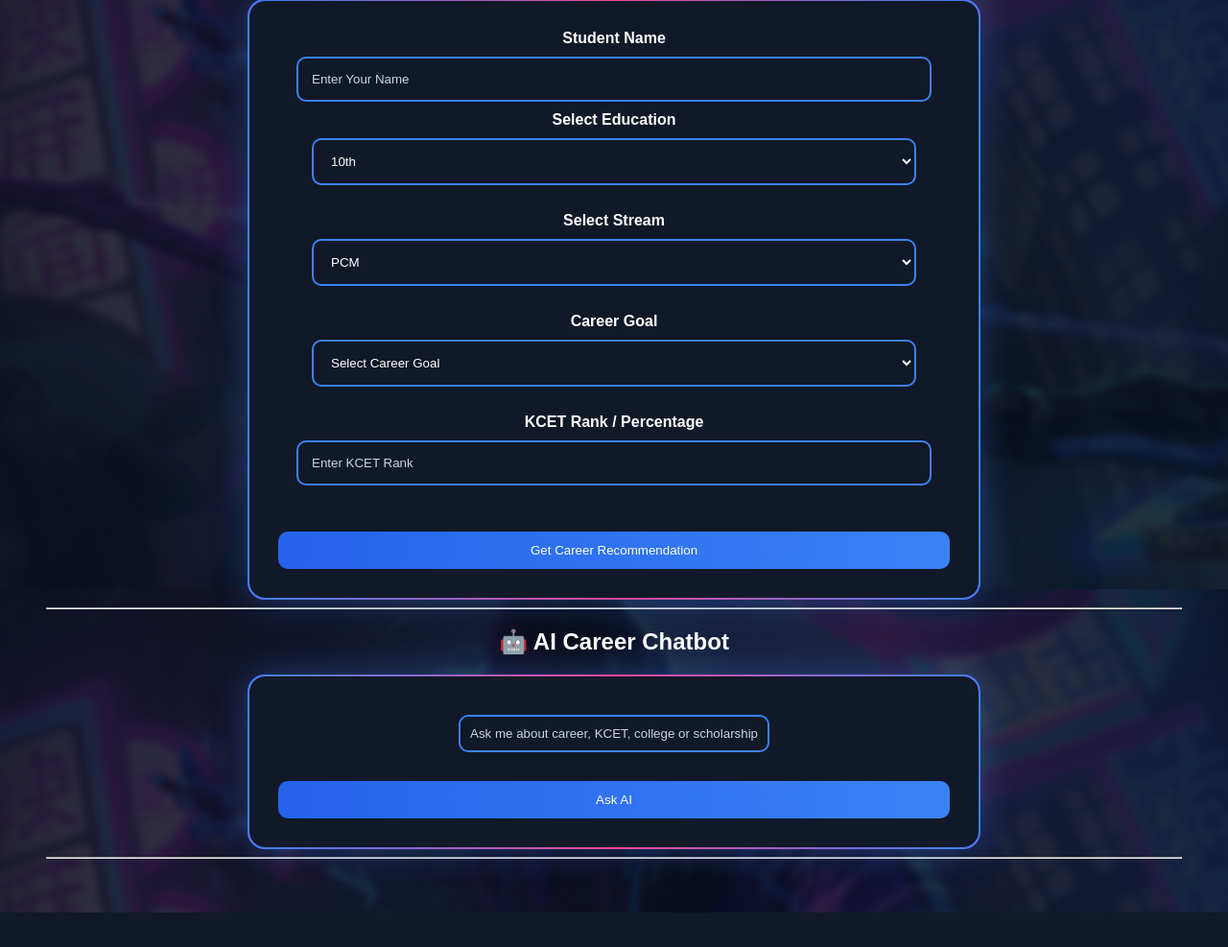
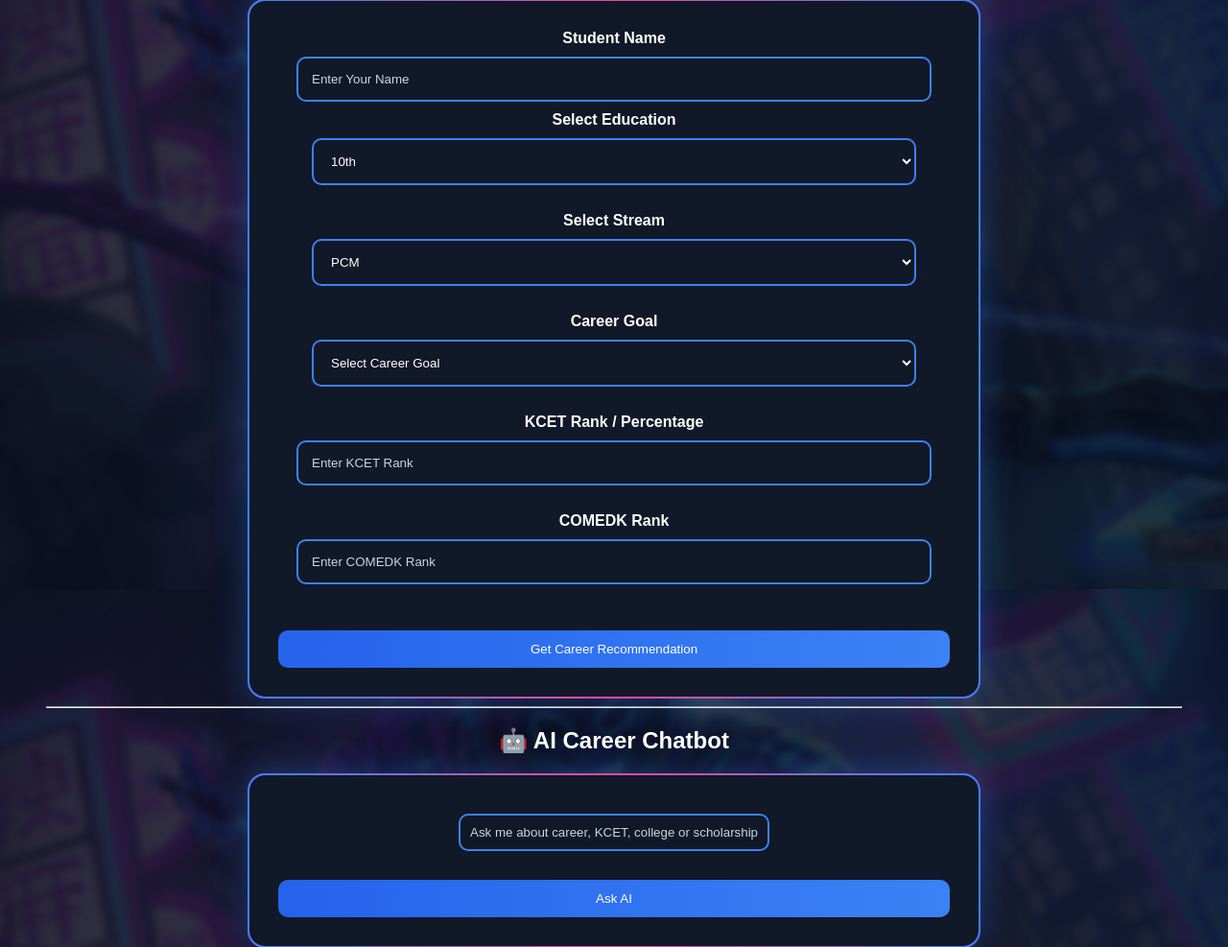
Before and after one commit to shanthamurthykr/AI-Career-Guide, a Flask app: template templates/index.html in a window 1280 px wide. Shown: the part 186-1173 px from the top of the page at 96% size. Before the commit the page ends 1137 px from the top, so only its background shows below. Run offline with Flask 3, Linux system fonts and the light colour scheme; the template is opened without the code that fills it, so the values that code supplies are empty; some libraries are stand-ins or nearby versions.

Commit message:
Added COMEDK predictor and fixed KCET prediction workflow

```diff
--- a/app.py
+++ b/app.py
@@ -1,6 +1,6 @@
 from flask import Flask, render_template, request
 from google import genai
-from career_data import (career_data, kcet_colleges, percentage_courses, scholarships,roadmaps,skills_data,free_courses)
+from career_data import (career_data, kcet_colleges,comedk_colleges, percentage_courses, scholarships,roadmaps,skills_data,free_courses)
 from flask import send_file
 from reportlab.pdfgen import canvas
 import io
@@ -15,6 +15,7 @@
 def home():
     recommendations = []
     college_recommendations = []
+    comedk_recommendations = []
     roadmap = []
     scholarship_list = []
     skill_recommendations = []
@@ -34,58 +35,73 @@
         stream = request.form.get("stream")
         career_goal = request.form.get("career_goal")
         rank = request.form.get("rank")
+        comedk_rank = request.form.get("comedk_rank")
         education = request.form.get("education")
         user_message = request.form.get("message")
 
 
     recommendations = career_data.get(stream, [])
 
+
+    # Roadmap
     if career_goal:
         roadmap = roadmaps.get(career_goal, [])
         skill_recommendations = skills_data.get(career_goal, [])
         free_course_list = free_courses.get(career_goal, [])
 
-        # Gemini AI Chatbot
-        if user_message:
-            try:
-                response = client.models.generate_content(
-                    model="gemini-3.5-flash",
-                    contents=user_message
-                )
-                bot_reply = response.text
-            except Exception as e:
-                bot_reply = f"AI Error: {e}"
+    # Gemini AI
+    if user_message:
+        try:
+            response = client.models.generate_content(
+                model="gemini-3.5-flash",
+                contents=user_message
+            )
+            bot_reply = response.text
+        except Exception as e:
+            bot_reply = f"AI Error: {e}"
 
-        # Scholarships
-        if education:
-            scholarship_list = scholarships.get(education, [])
+    # Scholarships
+    if education:
+        scholarship_list = scholarships.get(education, [])
 
-        if rank:
-            value = int(rank)
+    # KCET Rank / Percentage
+    if rank:
+        value = int(rank)
 
-            # Percentage Logic
-            if value <= 100:
-                percentage = value
+        if value <= 100:
+            percentage = value
 
-                if value >= 90:
-                    recommendations = percentage_courses["90-100"]
-                elif value >= 80:
-                    recommendations = percentage_courses["80-89"]
-                elif value >= 70:
-                    recommendations = percentage_courses["70-79"]
-                elif value >= 50:
-                    recommendations = percentage_courses["50-69"]
+            if value >= 90:
+                recommendations = percentage_courses["90-100"]
+            elif value >= 80:
+                recommendations = percentage_courses["80-89"]
+            elif value >= 70:
+                recommendations = percentage_courses["70-79"]
+            elif value >= 50:
+                recommendations = percentage_courses["50-69"]
 
-            # KCET Rank Logic
+        else:
+            if value <= 1000:
+                college_recommendations = kcet_colleges["1-1000"]
+            elif value <= 5000:
+                college_recommendations = kcet_colleges["1001-5000"]
+            elif value <= 10000:
+                college_recommendations = kcet_colleges["5001-10000"]
             else:
-                if value <= 1000:
-                    college_recommendations = kcet_colleges["1-1000"]
-                elif value <= 5000:
-                    college_recommendations = kcet_colleges["1001-5000"]
-                elif value <= 10000:
-                    college_recommendations = kcet_colleges["5001-10000"]
-                else:
-                    college_recommendations = kcet_colleges["10001-300000"]
+                college_recommendations = kcet_colleges["10001-300000"]
+
+    # COMEDK Rank
+    if comedk_rank:
+        comedk_value = int(comedk_rank)
+
+        if comedk_value <= 1000:
+            comedk_recommendations = comedk_colleges["1-1000"]
+        elif comedk_value <= 5000:
+            comedk_recommendations = comedk_colleges["1001-5000"]
+        elif comedk_value <= 10000:
+            comedk_recommendations = comedk_colleges["5001-10000"]
+        else:
+            comedk_recommendations = comedk_colleges["10001-30000"]
 
     return render_template(
         "index.html",
@@ -93,6 +109,7 @@
         roadmap=roadmap,
         student_name=student_name,
         colleges=college_recommendations,
+        comedk_colleges=comedk_recommendations,
         percentage=percentage,
         scholarships=scholarship_list,
         bot_reply=bot_reply,
@@ -100,7 +117,6 @@
         skill_recommendations=skill_recommendations,
         free_courses=free_course_list
     )
-
 @app.route("/resume", methods=["GET", "POST"])
 def resume():
 
--- a/career_data.py
+++ b/career_data.py
@@ -234,3 +234,31 @@
     ]
 
 }
+
+comedk_colleges = {
+
+    "1-1000": [
+        "RV College of Engineering",
+        "BMS College of Engineering",
+        "MS Ramaiah Institute of Technology"
+    ],
+
+    "1001-5000": [
+        "Dayananda Sagar College",
+        "NIE Mysore",
+        "SJCE Mysore"
+    ],
+
+    "5001-10000": [
+        "CMR Institute of Technology",
+        "BNMIT",
+        "New Horizon College"
+    ],
+
+    "10001-30000": [
+        "Acharya Institute",
+        "Presidency University",
+        "Reva University"
+    ]
+
+}
--- a/templates/index.html
+++ b/templates/index.html
@@ -65,11 +65,19 @@
 
 <br><br>
 
+
 <label>KCET Rank / Percentage</label><br>
 
 <input type="text" name="rank" placeholder="Enter KCET Rank">
 
 <br><br>
+
+<label>COMEDK Rank</label><br>
+
+<input type="text" name="comedk_rank" placeholder="Enter COMEDK Rank">
+
+<br><br>
+
 
 <button type="submit">Get Career Recommendation</button>
 
@@ -149,7 +157,7 @@
 
 
 {% if colleges %}
-<h2>College Suggestions</h2>
+<h2>🏫 KCET College Suggestions</h2>
 
 <div class="result-box">
     <ul>
@@ -160,7 +168,21 @@
 </div>
 {% endif %}
 
+{% if comedk_colleges %}
 
+<h2>🏫 COMEDK College Suggestions</h2>
+
+<div class="result-box">
+
+    <ul>
+        {% for college in comedk_colleges %}
+            <li>{{ college }}</li>
+        {% endfor %}
+    </ul>
+
+</div>
+
+{% endif %}
 
 {% if roadmap %}
 
```
